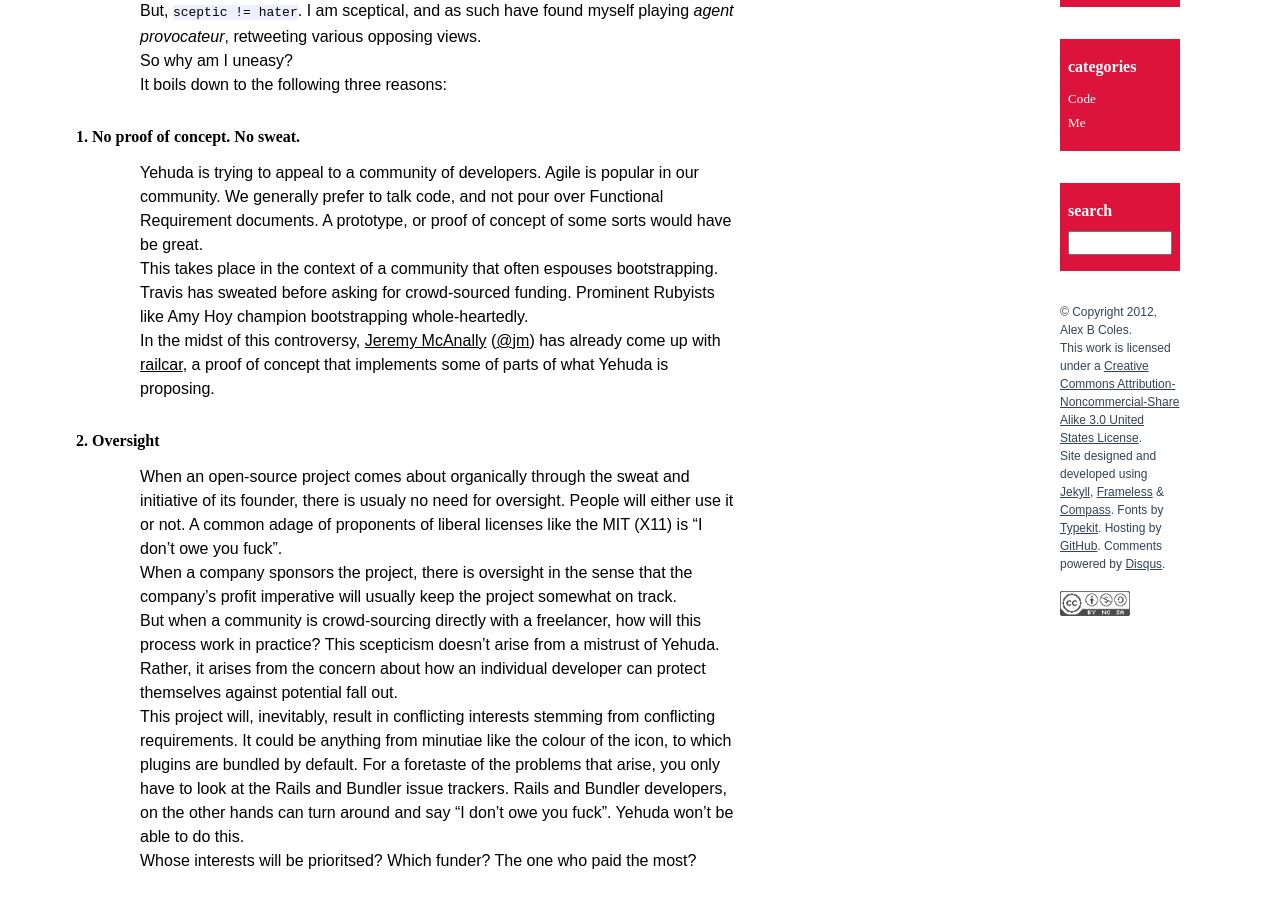
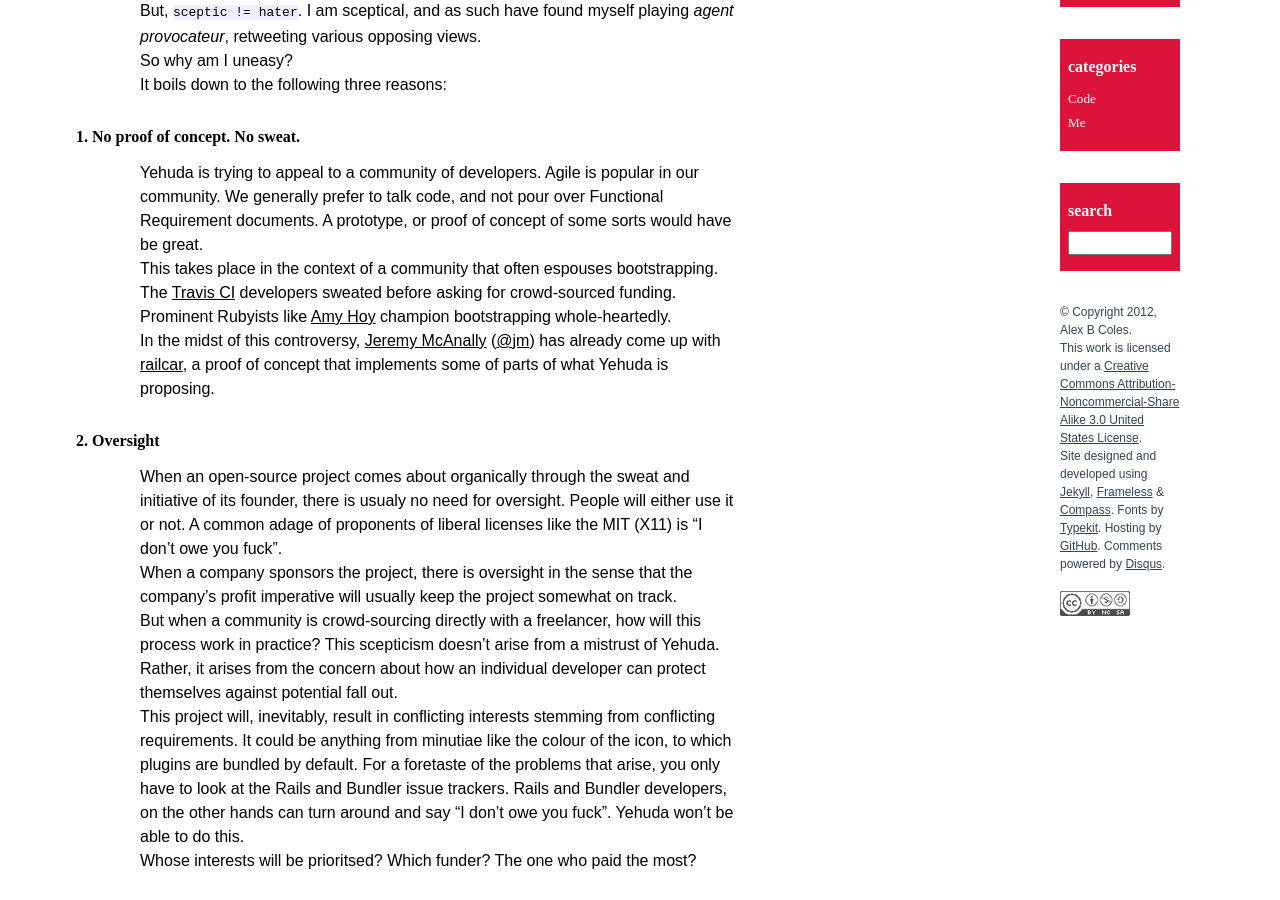
Before and after one commit to myabc/myabc.github.com, a Jekyll site: the page built from _posts/2012-4-2-crowd-control.markdown, in a window 1280 px wide and 900 px high, scrolled down 505 px. Built offline with Jekyll 4.4.1, drawn with Linux system fonts in a browser that asks for light colours; nearby versions of some CDN libraries; Markdown is read by kramdown in place of the engine named in the settings; comment, search, counter and statistics services are not loaded.

Commit message:
'Crowd Control': Link Amy Hoy, Travis CI
Signed-off-by: Alex Coles <alex@alexbcoles.com>

```diff
--- a/_posts/2012-4-2-crowd-control.markdown
+++ b/_posts/2012-4-2-crowd-control.markdown
@@ -24,7 +24,7 @@ It boils down to the following three reasons:
 
 Yehuda is trying to appeal to a community of developers. Agile is popular in our community. We generally prefer to talk code, and not pour over Functional Requirement documents. A prototype, or proof of concept of some sorts would have be great.
 
-This takes place in the context of a community that often espouses bootstrapping. Travis has sweated before asking for crowd-sourced funding. Prominent Rubyists like Amy Hoy champion bootstrapping whole-heartedly.
+This takes place in the context of a community that often espouses bootstrapping. The [Travis CI] developers sweated before asking for crowd-sourced funding. Prominent Rubyists like [Amy Hoy] champion bootstrapping whole-heartedly.
 
 In the midst of this controversy, [Jeremy McAnally] ([@jm]) has already come up with [railcar], a proof of concept that implements some of parts of what Yehuda is proposing.
 
@@ -65,6 +65,8 @@ _As a footnote: this whole issue reminded me that the folks at Travis were due s
 [Yehuda Katz]:http://yehudakatz.com/
 [@wycats]:https://twitter.com/#!/wycats
 [Eric Hodel]:http://blog.segment7.net/
+[Travis CI]:http://travis-ci.org/
+[Amy Hoy]:twitter.com/#!/amyhoy
 [Jeremy McAnally]:http://omgbloglol.com/
 [@jm]:https://twitter.com/#!/jm
 [railcar]:http://jeremymcanally.com/images/railcar.mov
```
